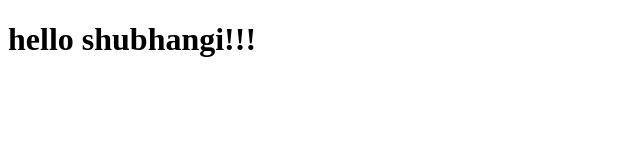
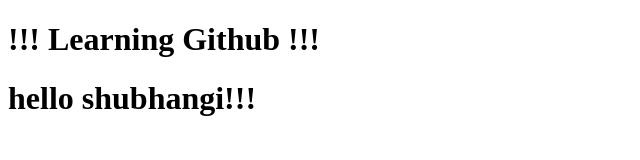
Before and after one commit to shubhangideokate05/webpage, a plain HTML site: page index.html in a window 1280 px wide. Shown: the whole page, without its empty margins (0-640 px from the left). Drawn offline with Linux system fonts and the light colour scheme.

Commit message:
heading added

```diff
--- a/index.html
+++ b/index.html
@@ -7,7 +7,9 @@
     <title>Document</title>
 </head>
 <body>
-
+    <h1>
+       !!! Learning Github !!!
+    </h1>
    <h1>hello shubhangi!!!</h1>
 
 </body>
```
